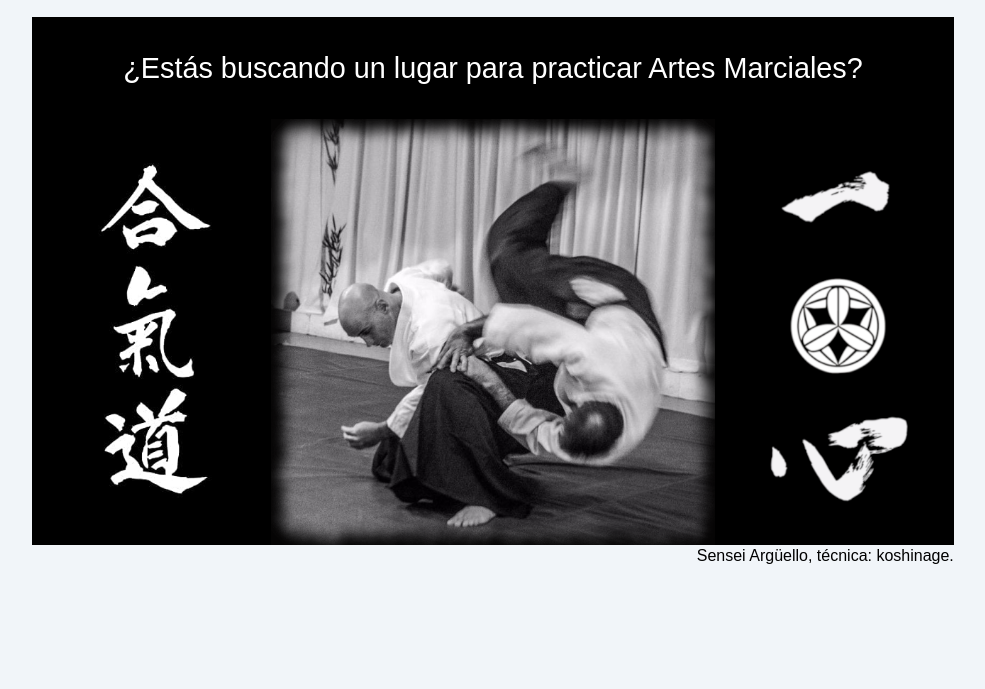
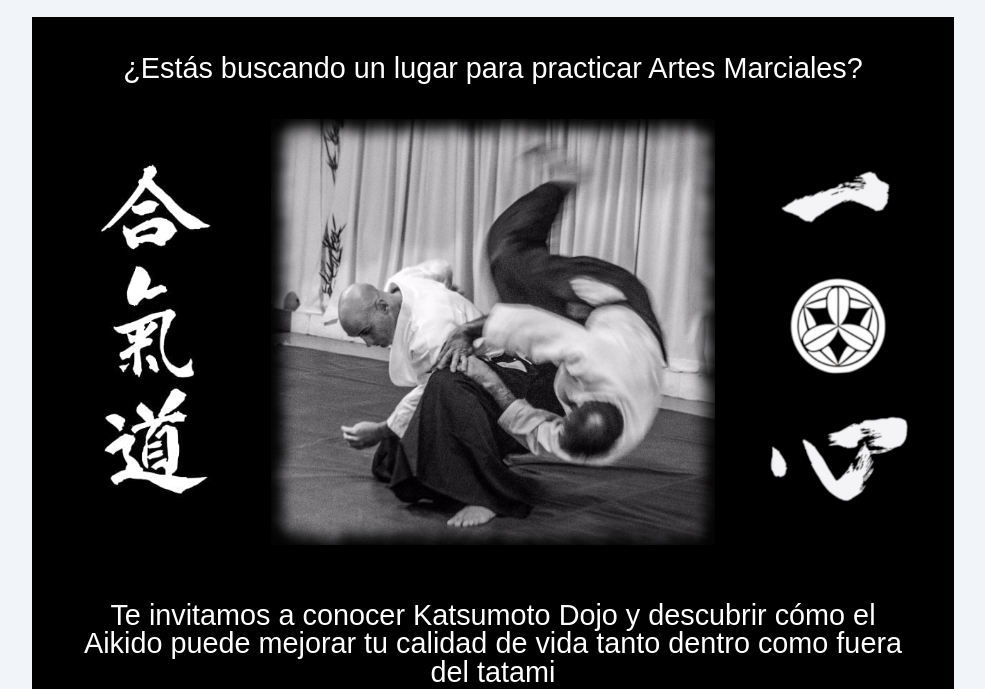
Before and after one commit to k0lst0m13r/aiki-katsu, an Astro site: page / in a window 1280 px wide. Shown: the part 310-999 px from the top of the page, without its empty margins (147-1132 px from the left). Built offline with nearby package versions, Linux system fonts and the light colour scheme; Astro itself is replaced by a stand-in of ours.

Commit message:
trabajando el home

```diff
--- a/src/pages/index.astro
+++ b/src/pages/index.astro
@@ -12,9 +12,15 @@ import osensei from '../assets/osensei.png'
      </div>
   </article>
 
-
   <div class="principal">
     <img src={principal.src} alt="Imagen principal del index">
-    <span>Sensei Argüello, técnica: koshinage.</span>
   </div>
+  <div class="articulo">
+    <p>
+      Te invitamos a conocer Katsumoto Dojo</br> y descubrir cómo
+      el Aikido puede mejorar tu calidad de vida tanto dentro como fuera del tatami
+    </p>
+  </div>
+
+
 </Base>
--- a/src/styles/global.css
+++ b/src/styles/global.css
@@ -93,17 +93,20 @@ header img {
   height: auto;
   text-align: center;
   background-color: black;
-  padding: 0.5rem 0;
+  padding: 0.5rem 3rem;
   font-size: 1.8rem;
 }
+
 
 .principal {
   width: 100%;
   text-align: center;
+  background-color: black;
 }
 
 .principal img{
   width: 100%;
+  padding-bottom: 1rem;
 }
 
 /* ------INSTRUCTORES----- */
```
